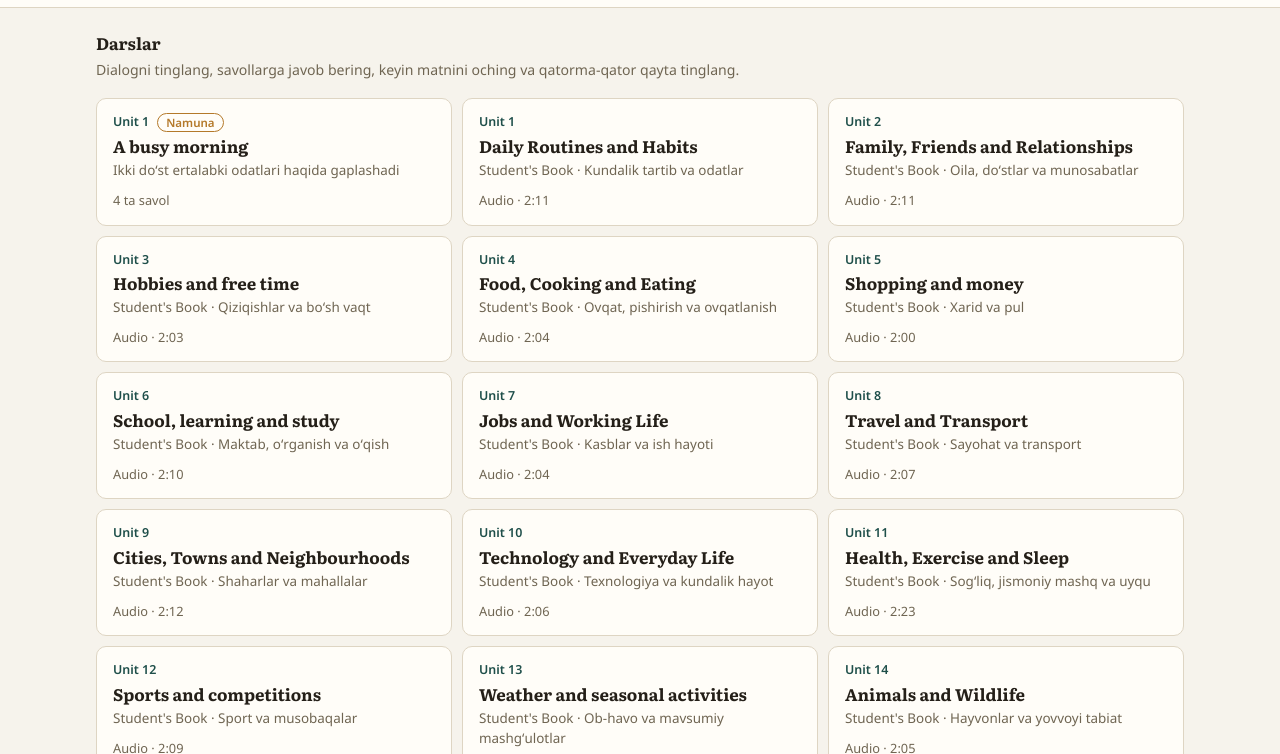
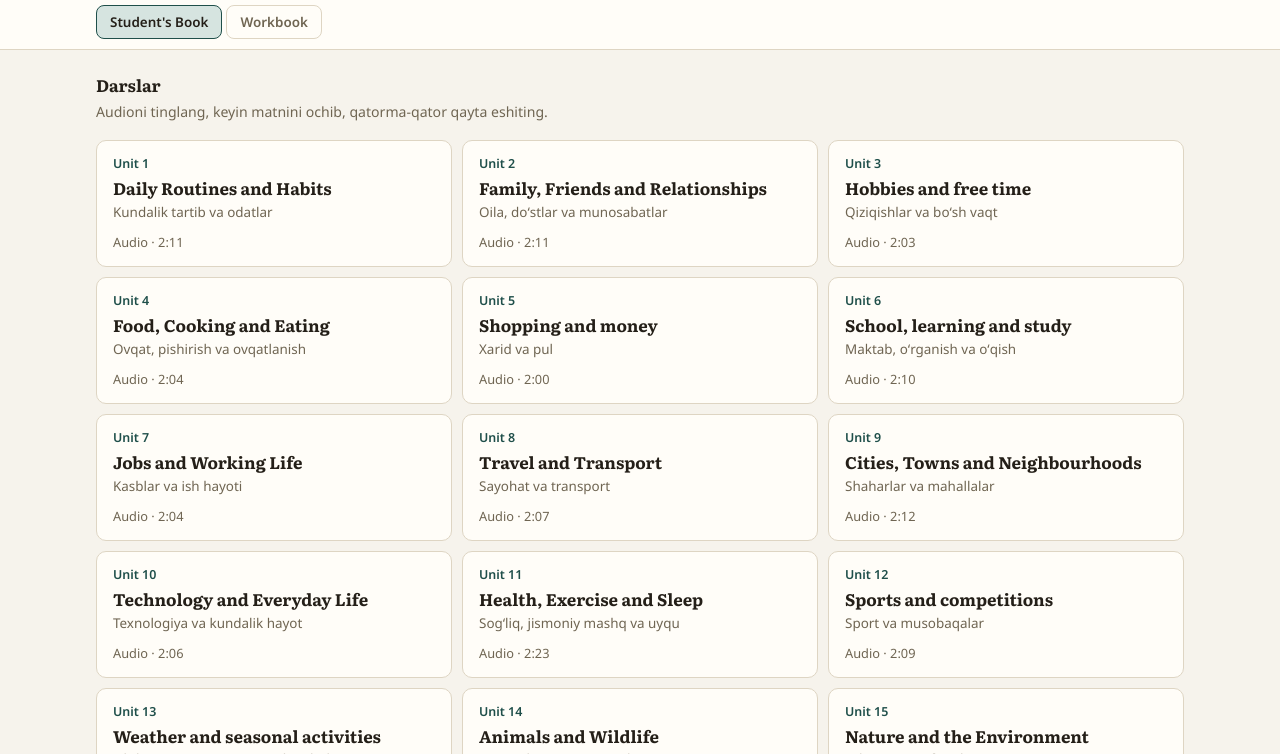
Before and after one commit to ruzmatjs/irregular-verbs, a plain HTML site: page a2-listening.html in a window 1280 px wide. Shown: the part 97-851 px from the top of the page. Drawn offline with Linux system fonts and the light colour scheme.

Commit message:
A2 Listening: Student's Book va Workbook alohida tab, namuna dars olib tashlandi
Co-Authored-By: Claude Opus 5.5 <noreply@anthropic.com>

```diff
--- a/a2-listening.html
+++ b/a2-listening.html
@@ -28,6 +28,7 @@
     </div>
     <div class="subnav">
       <nav class="skills" id="skillNav" aria-label="Koʻnikmalar" hidden></nav>
+      <nav class="tabs" role="tablist" id="bookTabs" aria-label="Kitob"></nav>
     </div>
   </div>
 </header>
@@ -39,7 +40,7 @@
 
 <section id="v-list">
   <h2>Darslar</h2>
-  <p class="lede">Dialogni tinglang, savollarga javob bering, keyin matnini oching va qatorma-qator qayta tinglang.</p>
+  <p class="lede">Audioni tinglang, keyin matnini ochib, qatorma-qator qayta eshiting.</p>
   <div id="lessonList"></div>
   <div class="soon" id="soonBox">
     <span class="flabel">Tayyorlanmoqda</span>
@@ -89,34 +90,35 @@
 
 <script>
 var KEY = "a2listening.v1";
-/* Dars qoʻshish:
-   { id: "l2-1", u: 2, title: "...", desc: "...",
-     audio: "audio/l2-1.mp3",           — ixtiyoriy; boʻlmasa matnni brauzer ovozi oʻqiydi
-     lines: [["Kim", "English", "Oʻzbekcha", 3.5], ...],   — oxirgisi: shu qator boshlanadigan soniya (faqat audio bilan, ixtiyoriy)
-     q: [{ t: "Savol?", o: ["A", "B", "C"], a: 0, why: "izoh (ixtiyoriy)" }, ...] } */
-var LESSONS = [
-  { id: "sample-1", u: 1, sample: true, title: "A busy morning", desc: "Ikki doʻst ertalabki odatlari haqida gaplashadi",
-    lines: [
-      ["Tom", "Hi, Anna. You look tired. What time do you usually get up?", "Salom, Anna. Charchagan koʻrinasan. Odatda soat nechada turasan?"],
-      ["Anna", "I get up at half past five every day.", "Har kuni besh yarimda turaman."],
-      ["Tom", "That is really early! What do you do before work?", "Juda erta-ku! Ishdan oldin nima qilasan?"],
-      ["Anna", "First I go for a run, then I have a shower and make breakfast.", "Avval yuguraman, keyin dush qabul qilib, nonushta tayyorlayman."],
-      ["Tom", "I never have time for breakfast. I just drink a coffee on the bus.", "Menda nonushtaga hech vaqt boʻlmaydi. Avtobusda shunchaki qahva ichaman."],
-      ["Anna", "That is not a healthy habit, Tom. Try to wake up fifteen minutes earlier.", "Bu sogʻlom odat emas, Tom. Oʻn besh daqiqa ertaroq uygʻonishga harakat qil."],
-      ["Tom", "You are right. I will start on Monday.", "Toʻgʻri aytasan. Dushanbadan boshlayman."]
-    ],
-    q: [
-      { t: "What time does Anna get up?", o: ["5:15", "5:30", "6:30"], a: 1, why: "half past five — besh yarim." },
-      { t: "What does Anna do first?", o: ["She makes breakfast", "She has a shower", "She goes for a run"], a: 2 },
-      { t: "What does Tom have in the morning?", o: ["Only coffee", "A big breakfast", "Tea and bread"], a: 0 },
-      { t: "When will Tom change his habit?", o: ["Tomorrow", "On Monday", "Next month"], a: 1 }
-    ] }
-];
+/* Darslar a2-listening-data.js da. Har biri:
+   { id: "sb-01", u: 1, book: "Student's Book", title: "...", dur: 131 (soniya),
+     audio: "audio/a2/student/unit-01.mp3",   — ixtiyoriy; boʻlmasa matnni brauzer ovozi oʻqiydi
+     lines: [["Kim", "English", "Oʻzbekcha", 3.5], ...],   — oxirgisi: shu qator boshlanadigan soniya (faqat audio bilan)
+     q: [{ t: "Savol?", o: ["A", "B", "C"], a: 0, why: "izoh (ixtiyoriy)" }, ...] }   — ixtiyoriy */
+var LESSONS = AUDIO_LESSONS;
 </script>
 <script src="lessons.js"></script>
 <script>
-/* Student's Book va Workbook audiolari (a2-listening-data.js): ular namuna darsdan keyin roʻyxatga qoʻshiladi */
-AUDIO_LESSONS.forEach(function (l) { l.desc = l.book + " · " + unitName(l.u); LESSONS.push(l); });
+/* Kitoblar tabi: roʻyxatda faqat tanlangan kitob darslari koʻrinadi (tanlov eslab qolinadi) */
+var BOOKS = [];
+LESSONS.forEach(function (l) { if (BOOKS.indexOf(l.book) < 0) BOOKS.push(l.book); });
+var book = BOOKS.indexOf(store.cfg.book) > -1 ? store.cfg.book : BOOKS[0];
+function inList(l) { return l.book === book; }
+function paintBooks() {
+  $("bookTabs").innerHTML = BOOKS.map(function (b, i) {
+    return '<button role="tab" type="button" data-b="' + i + '" aria-selected="' + (b === book) + '">' + esc(b) + "</button>";
+  }).join("");
+}
+$("bookTabs").addEventListener("click", function (e) {
+  var b = e.target.closest("button");
+  if (!b) return;
+  book = store.cfg.book = BOOKS[+b.getAttribute("data-b")];
+  save();
+  Array.prototype.forEach.call($("bookTabs").children, function (x) { x.setAttribute("aria-selected", String(x === b)); });
+  setPlaying(false);
+  backToList();
+});
+paintBooks();
 function lessonSize(L) { return L.q ? L.q.length + " ta savol" : "Audio · " + Math.floor(L.dur / 60) + ":" + ("0" + L.dur % 60).slice(-2); }
 var PLAY = '<svg viewBox="0 0 24 24" aria-hidden="true"><path d="M7 4v16l13-8z"/></svg>';
 var PAUSE = '<svg viewBox="0 0 24 24" aria-hidden="true"><path d="M6 4h4v16H6zM14 4h4v16h-4z"/></svg>';
--- a/lessons.js
+++ b/lessons.js
@@ -1,5 +1,6 @@
 /* Listening va Speaking sahifalari uchun umumiy qism.
-   Sahifa quyidagilarni eʼlon qiladi: LESSONS (darslar), KEY (saqlash kaliti), openLesson(dars).
+   Sahifa quyidagilarni eʼlon qiladi: LESSONS (darslar), KEY (saqlash kaliti), openLesson(dars);
+   ixtiyoriy: inList(dars) — roʻyxatda koʻrinadimi (listening da kitob tablari uchun).
    Dars: { id, u: unit raqami, title, desc, sample: true (ixtiyoriy — «Namuna» belgisi), ... }
    Saqlanadi: store.p[dars.id] = { best, n, ok, bad } — eng yaxshi natija, savollar soni, jami javoblar */
 function $(id) { return document.getElementById(id); }
@@ -34,7 +35,9 @@ function saveResult(L, ok, n) {
 }
 function updateBrand() {
   var done = LESSONS.filter(function (L) { return peek(L).n; }).length;
-  $("brandStat").textContent = done + " / " + LESSONS.length + " dars";
+  /* savolli dars boʻlmasa, bajarilganini sanab boʻlmaydi — faqat soni */
+  var graded = LESSONS.some(function (L) { return L.q; });
+  $("brandStat").textContent = (graded ? done + " / " : "") + LESSONS.length + " dars";
 }
 
 /* ---------- ovoz: soʻzlar sahifasida tanlangan ovoz ishlatiladi ---------- */
@@ -76,14 +79,15 @@ function show(name) {
 function unitName(n) { return UNIT_TITLE[n] ? UNIT_TITLE[n][2] : ""; }
 function renderLessons() {
   var box = $("lessonList");
-  box.innerHTML = LESSONS.length ? '<div class="lessons">' + LESSONS.map(function (L, i) {
+  var list = typeof inList === "function" ? LESSONS.filter(inList) : LESSONS;
+  box.innerHTML = list.length ? '<div class="lessons">' + list.map(function (L) {
     var r = peek(L);
-    return '<button class="lesson" type="button" data-i="' + i + '"><span class="un">Unit ' + L.u + (L.sample ? ' <span class="chip">Namuna</span>' : "") +
+    return '<button class="lesson" type="button" data-i="' + LESSONS.indexOf(L) + '"><span class="un">Unit ' + L.u + (L.sample ? ' <span class="chip">Namuna</span>' : "") +
       "</span><b>" + esc(L.title) + '</b><span class="d">' + esc(L.desc || unitName(L.u)) + '</span><span class="foot">' +
       (r.n ? '<span class="trk"><i style="width:' + (r.best / r.n * 100) + '%"></i></span><span>' + r.best + " / " + r.n + "</span>"
         : "<span>" + lessonSize(L) + "</span>") + "</span></button>";
   }).join("") + "</div>" : '<p class="empty">Hali dars qoʻshilmagan.</p>';
-  var rest = UNITS.filter(function (u) { return !LESSONS.some(function (L) { return L.u === u[0] && !L.sample; }); });
+  var rest = UNITS.filter(function (u) { return !list.some(function (L) { return L.u === u[0] && !L.sample; }); });
   $("soonBox").hidden = !rest.length;
   $("soonList").innerHTML = rest.map(function (u) {
     return "<li><b>Unit " + u[0] + "</b><span>" + esc(u[2]) + '</span><a href="a2.html#unit-' + u[0] + '">Soʻzlari →</a></li>';
@@ -100,5 +104,5 @@ function startLessons() {
 }
 function paintHead(L) {
   $("lTitle").textContent = L.title;
-  $("lDesc").textContent = "Unit " + L.u + " · " + unitName(L.u);
+  $("lDesc").textContent = (L.book ? L.book + " · " : "") + "Unit " + L.u + " · " + unitName(L.u);
 }
```
Also changed, not shown: docs/a2-listening.html (+28 -26 lines), docs/lessons.js (+10 -6 lines), 1 other file.
